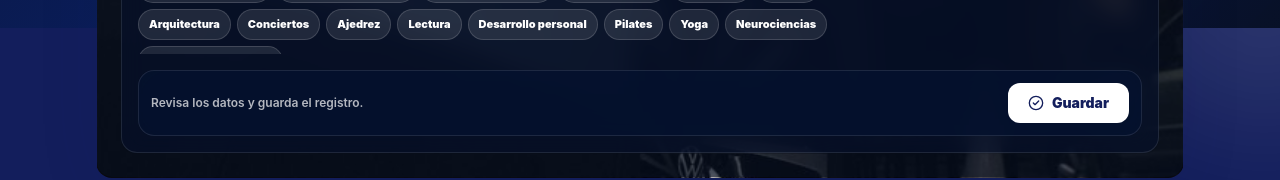
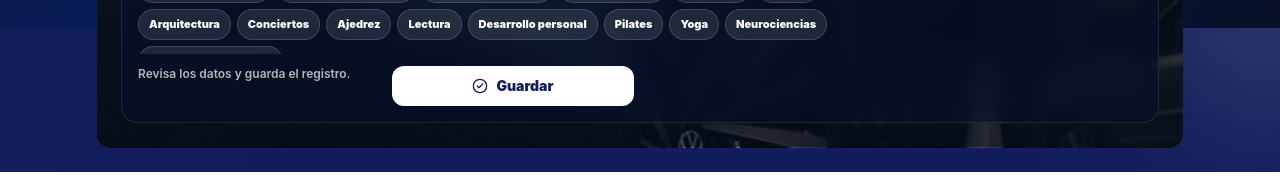
Before and after one commit to Reynaldo003/trafico-piso, a React (Vite) app: page / in a window 1280 px wide. Shown: the part 772-952 px from the top of the page. Built offline with nearby package versions, Linux system fonts and the light colour scheme; no server answers.

Commit message:
correccion boton guardar

```diff
--- a/src/App.jsx
+++ b/src/App.jsx
@@ -955,9 +955,6 @@ export default function App() {
                       placeholder="Notas..."
                     />
                   </Campo>
-                </div>
-
-                <div className="mt-4 flex flex-col gap-3 rounded-2xl border border-white/10 bg-[#06122f]/80 p-3 backdrop-blur-xl sm:flex-row sm:items-center sm:justify-between">
                   <p className="text-xs font-semibold text-white/70">
                     {mostrarErrores && hayErrores
                       ? Object.values(errores)[0]
@@ -982,6 +979,7 @@ export default function App() {
                     )}
                   </button>
                 </div>
+
               </div>
             </form>
           </div>
```
